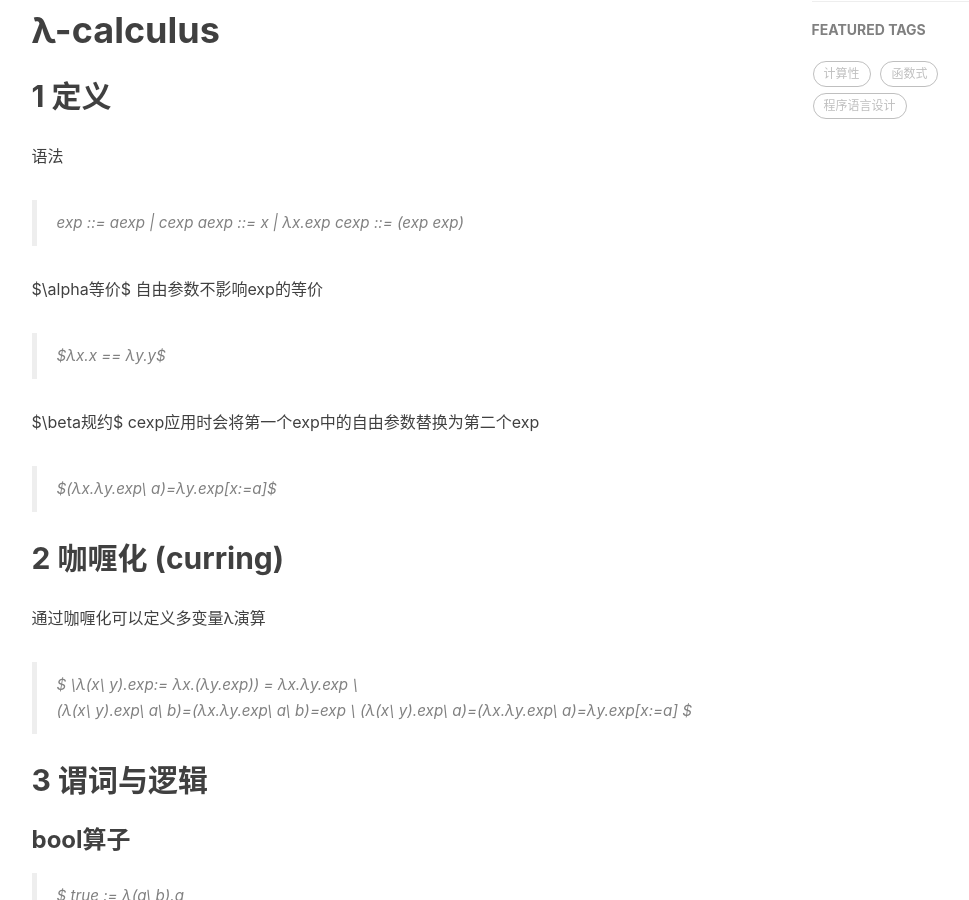
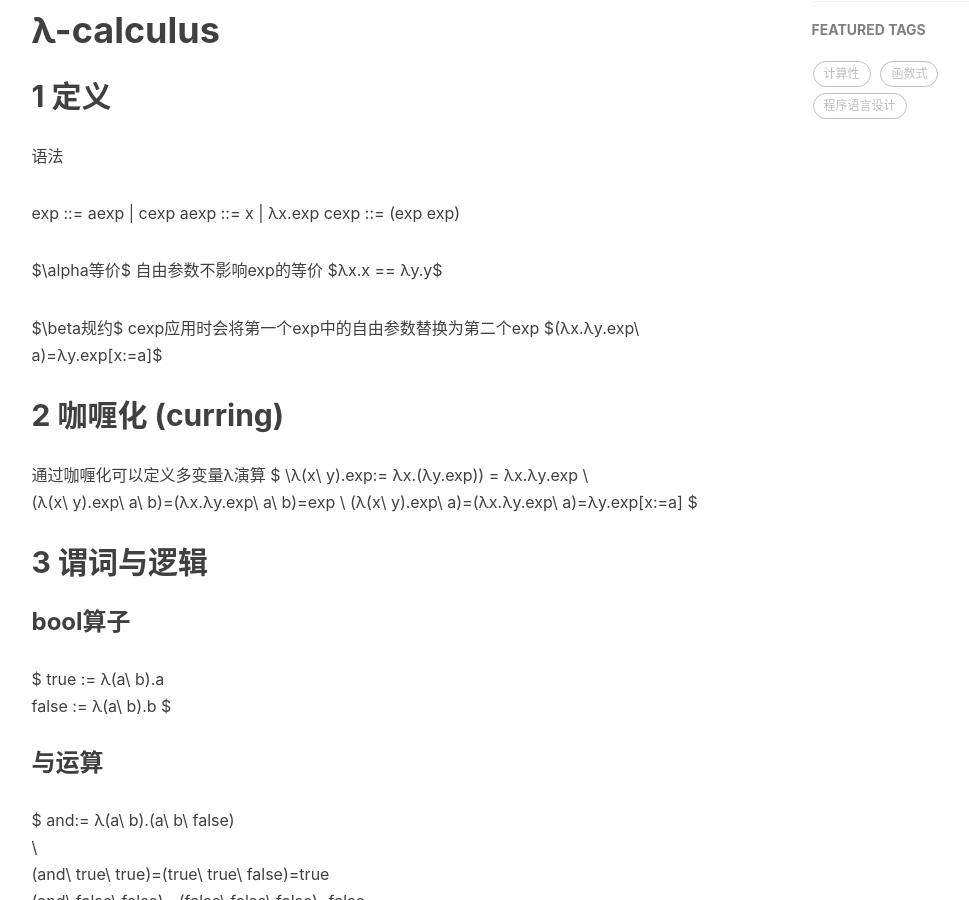
Before and after one commit to uans3k/uans3k.github.io, a Jekyll site: the page built from _posts/2021-8-10-λ-calculus.markdown, in a window 1280 px wide and 900 px high, scrolled down 496 px. Shown: the whole window, without its empty margins (136-1105 px from the left). Built offline with Jekyll 4.4.1, drawn with Linux system fonts in a browser that asks for light colours; nearby versions of some CDN libraries; comment, search, counter and statistics services are not loaded; some of the changed text lies outside the part shown.

Commit message:
feat : mat

```diff
--- a/_posts/2021-8-10-λ-calculus.markdown
+++ b/_posts/2021-8-10-λ-calculus.markdown
@@ -13,21 +13,22 @@ tags:
 
 ## 1 定义
 语法
->exp ::= aexp | cexp
+
+exp ::= aexp | cexp
 aexp ::= x | λx.exp
 cexp ::= (exp exp)
 
 $\alpha等价$
 自由参数不影响exp的等价
->$λx.x == λy.y$
+$λx.x == λy.y$
 
 $\beta规约$
 cexp应用时会将第一个exp中的自由参数替换为第二个exp
->$(λx.λy.exp\ a)=λy.exp[x:=a]$
+$(λx.λy.exp\ a)=λy.exp[x:=a]$
 
 ## 2 咖喱化 (curring)
 通过咖喱化可以定义多变量λ演算
->$
+$
 \\λ(x\ y).exp:= λx.(λy.exp)) = λx.λy.exp
 \ \\
 (λ(x\ y).exp\ a\ b)=(λx.λy.exp\ a\ b)=exp
@@ -36,13 +37,13 @@ $
 
 ## 3 谓词与逻辑
 ### bool算子
->$
+$
 true := λ(a\ b).a \\
 false := λ(a\ b).b
 $
 
 ### 与运算
->$
+$
 and:= λ(a\ b).(a\ b\ false) \\
 \ \\
 (and\ true\ true)=(true\ true\ false)=true \\
@@ -52,7 +53,7 @@ and:= λ(a\ b).(a\ b\ false) \\
 $
 
 ### 或运算
->$
+$
 or:= λ(a\ b).(a\ true\ b)\\
 \ \\
 (or\ true\ true) = (true\ true\ false)= true \\
@@ -62,7 +63,7 @@ or:= λ(a\ b).(a\ true\ b)\\
 $
 
 ### 否运算
->$
+$
 not:= λa.(a\ false\ true) \\
 \ \\
 (not\ true)= (true\ false\ true)=false \\
@@ -70,7 +71,7 @@ not:= λa.(a\ false\ true) \\
 $
 
 ### 异或运算
->$
+$
 xor:= λ(a\ b).(or\ (and\ (not\ a)\ b)\ (and\ a\ (not\ b))\\
 \ \\
 (xor\ true\ false)=(or\ (and\ (not\ true)\ false)\ (and\ true\ (not\ false))= true  \\
@@ -80,7 +81,7 @@ xor:= λ(a\ b).(or\ (and\ (not\ a)\ b)\ (and\ a\ (not\ b))\\
 $
 
 ### c条件选择
->$
+$
 \\ if:=λ(t\ a\ b).(t\ a\ b)
 \\\
 \\ (if\ false\ a\ b)=(false\ a\ b)=b
@@ -89,7 +90,7 @@ $
 
 ## 4 有序对与列表
 ### 有序对
->$
+$
 \\ [a\ b]:=λt.(if\ t\ a\ b)
 \\ car:=λp.(p\ true)
 \\ cdr:=λp.(p\ false)
@@ -99,7 +100,7 @@ $
 $
 
 ### 列表
->$
+$
 \\[a\ b\ c]:=[a\ [b\ c]]=λt.(if\ t\ a\ λt2.(if\ t2\ b\ c))
 \\\
 \\(car\ [a\ b\ c])=(car\ [a\ [b\ c]])=a
@@ -111,7 +112,7 @@ $
 
 ### 自然数算子
 相当于将operator 作用在 operand n次
->$
+$
 0:= λ(f\ x).x \\
 1:= λ(f\ x).(f\ x) \\
 2:= λ(f\ x).(f\ (f\ x)) \\
@@ -120,21 +121,21 @@ n:= λ(f\ x).(f^n\ x)
 $
 
 ### 后继
->$
+$
 succ:= λa.(λ(b\ c).(b\ (a\ b\ c)) \\
 \ \\
 (succ\ n)=λ(b\ c).(b\ (n\ b\ c))=λ(b\ c).(b\ (b^n\ c))=λ(b\ c).(b^{(n+1)}\ c)=n+1
 $
 
 ### 加法
->$
+$
 plus:= λ(m\ n).λ(a\ b).(m a (n a b)) \\
 \ \\
 (plus\ m\ n)=λ(a\ b).(m\ a\ (n\ a\ b))=λ(a\ b).(m\ a\ (a^n\ b))=(a^m\ (a^n\ b))=(a^{m+n}\ b)
 $
 
 ### zero比较
->$
+$
 \\ zero?:=λa.((a\ false\ not) false))
 \\\
 \\ (zero?\ 2)=((2\ false\ not)\ false)=(1\ false\ false)=false
@@ -142,7 +143,7 @@ $
 $
 
 ### 前继
->$
+$
 succ_{pair}:=λa.[(succ\ (car\ a))\ (if\ (zero?\ (car\ a))\ (cdr\ a)\ (succ\ (cdr\ a)))]\\
 pred:=λa.(cdr\ (a\ succ_{pair}\ [0\ 0])) \\
 \ \\
@@ -154,14 +155,14 @@ pred:=λa.(cdr\ (a\ succ_{pair}\ [0\ 0])) \\
 $
 
 ### 减法
->$
+$
 \\ sub:= λ(m\ n).(n\ pred\ m)
 \\\
 \\ (sub\ m\ n)=(n-1\ pred\ m-1)=...=(0\ pred\ m-n)=m-n
 $
 
 ### 乘法
->$
+$
 mult:= λ(m\ n).λ(a\ b).(m\ (n\ a\ c)\ b)
 \\\
 \\(mult\ m\ n)=λ(a\ b).(m\ (n\ a)\ b)
@@ -169,12 +170,12 @@ mult:= λ(m\ n).λ(a\ b).(m\ (n\ a\ c)\ b)
 $
 
 ### 指数
->$
+$
 exp:= λ(m\ n).λ(a\ b).(n\ a\ (m\ a\ b))
 $
 
 ### 自然数比较
->$
+$
 \\ ge?:=  λ(m\ n).(zero?\ (sub\ n\ m))
 \\ le?:=   λ(m\ n).(zero?\ (sub\ m\ n))
 \\ equal?:= λ(m\ n).(and\ (ge?\ m\ n)\ (ge?\ n\ m))
@@ -183,13 +184,13 @@ $
 $
 
 ## 6 Let-Bound
->$
+$
 \\ let\ x=M\ in\ N:= ((λx.N)\ M)
 $
 
 ## 7 迭代
 ### 不动点算子 (Y组合子,悖论算子)
->$
+$
 Y := λg.(λx.(g\ (x\ x))\ λx.(g\ (x\ x)))
 \\\
 \\(Y g)=(g\ (λx.(g\ (x\ x))\ λx.(g\ (x\ x))))
@@ -201,7 +202,7 @@ $
 ### 利用Y算子构建递归函数
 
 #### 阶乘函数fact
->辅助函数 A
+辅助函数 A
 $A:=λf.
 \\\quad\quad\quad (λn.
 \\\quad\quad\quad\quad (
@@ -213,19 +214,20 @@ $A:=λf.
 $
 
 我们需要找到$f$让$f=(A\ f)$,这样
->$
+
+$
 \\ (A\ f\ n)= (mult\ n\ (f\ n-1))=(mult\ n\ ((A\ f)\ n-1))=...=n!
 $
 
 利用Y算子我们知道$f=(Y A)$,这样我们就能构造fact函数为
->$
+$
 \\fact:= (A\ (Y\ A))=(Y\ A)
 \\\
 \\(fact\ n)=(Y\ A\ n)=(A\ (Y\ A)\ n)=(mult\ n\ (Y\ A\ n-1))=...=n!
 $
 
 #### 任意递归函数g
->$
+$
 \\g:=(Y\ λf.M)
 \\\
 \\(g\ x)=(Y\ λf.M\ x)=(λf.M\ (Y\ λf.M)\ x)=(M[f=λf.M]\ x)
```
